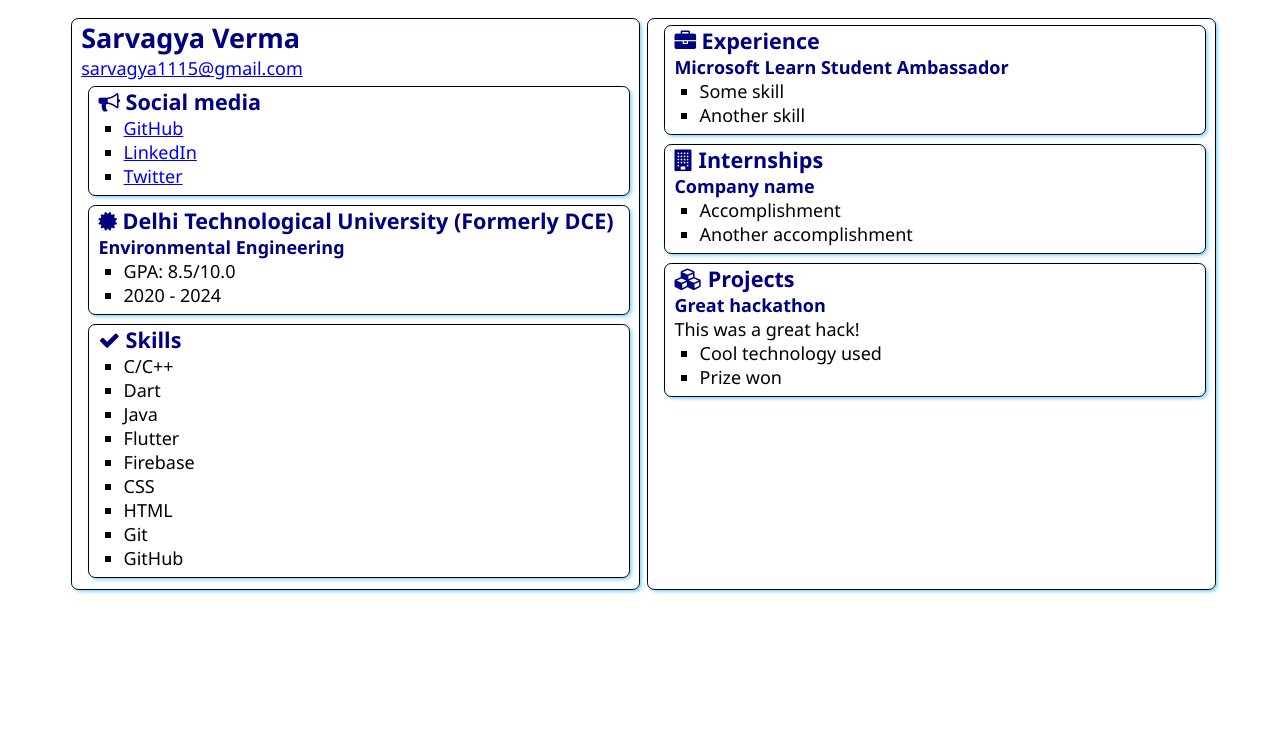
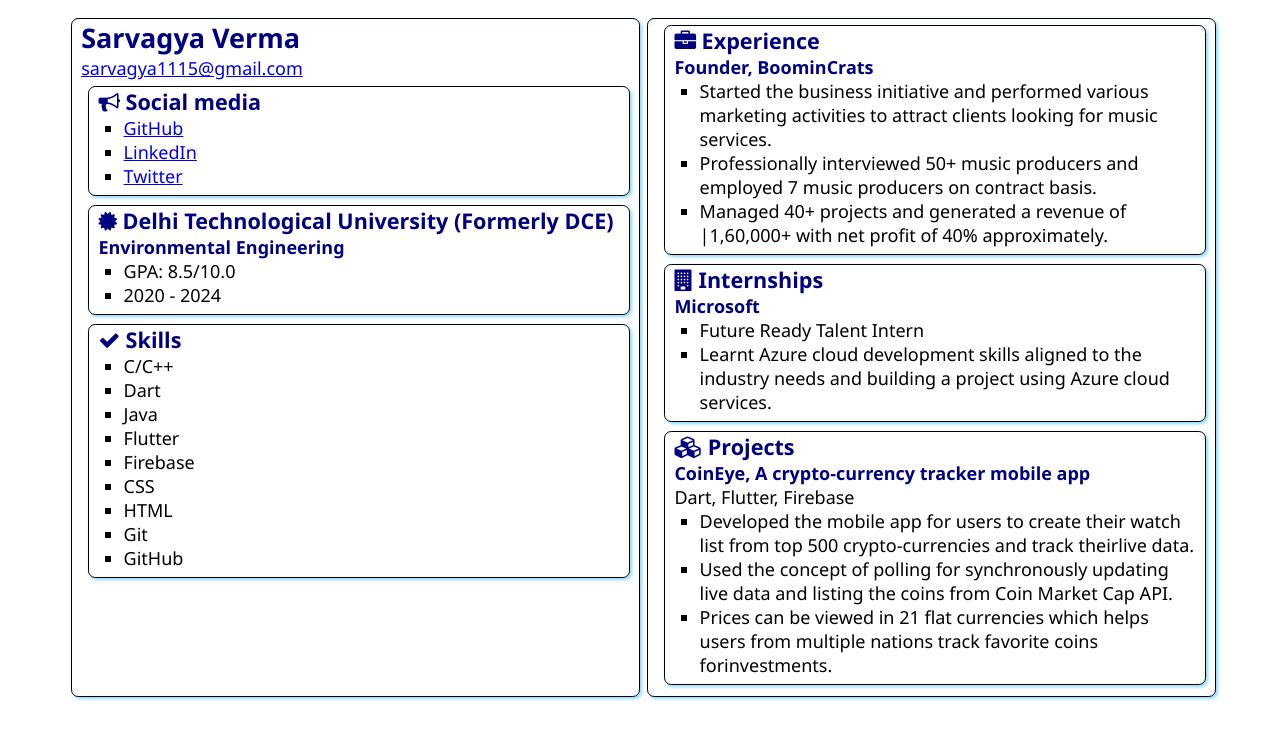
Before and after one commit to srockstech/SATechnicalOnboarding, a plain HTML site: page src/index.html in a window 1280 px wide. Drawn offline with Linux system fonts and the light colour scheme.

Commit message:
Added experience, internships and projects

```diff
--- a/src/index.html
+++ b/src/index.html
@@ -65,10 +65,14 @@
                     <i class="fa fa-briefcase" aria-hidden="true"></i>
                     Experience
                 </h2>
-                <h3>Microsoft Learn Student Ambassador</h3>
+                <h3>Founder, BoominCrats</h3>
                 <ul>
-                    <li>Some skill</li>
-                    <li>Another skill</li>
+                    <li>Started the business initiative and performed various marketing
+                        activities to attract clients looking for music services.</li>
+                    <li>Professionally interviewed 50+ music producers and employed 7
+                        music producers on contract basis.</li>
+                    <li>Managed 40+ projects and generated a revenue of |1,60,000+ with net
+                        profit of 40% approximately.</li>
                 </ul>
             </section>
             <section class="box">
@@ -77,10 +81,11 @@
                     Internships
                 </h2>
 
-                <h3>Company name</h3>
+                <h3>Microsoft</h3>
                 <ul>
-                    <li>Accomplishment</li>
-                    <li>Another accomplishment</li>
+                    <li>Future Ready Talent Intern</li>
+                    <li>Learnt Azure cloud development skills aligned to the industry needs and
+                        building a project using Azure cloud services.</li>
                 </ul>
             </section>
             <section class="box">
@@ -89,11 +94,15 @@
                     Projects
                 </h2>
 
-                <h3>Great hackathon</h3>
-                <div>This was a great hack!</div>
+                <h3>CoinEye, A crypto-currency tracker mobile app</h3>
+                <div>Dart, Flutter, Firebase</div>
                 <ul>
-                    <li>Cool technology used</li>
-                    <li>Prize won</li>
+                    <li>Developed the mobile app for users to create their watch list from top
+                        500 crypto-currencies and track theirlive data.</li>
+                    <li>Used the concept of polling for synchronously updating live data and
+                        listing the coins from Coin Market Cap API.</li>
+                    <li>Prices can be viewed in 21 flat currencies which helps users from
+                        multiple nations track favorite coins forinvestments.</li>
                 </ul>
             </section>
         </article>
```
